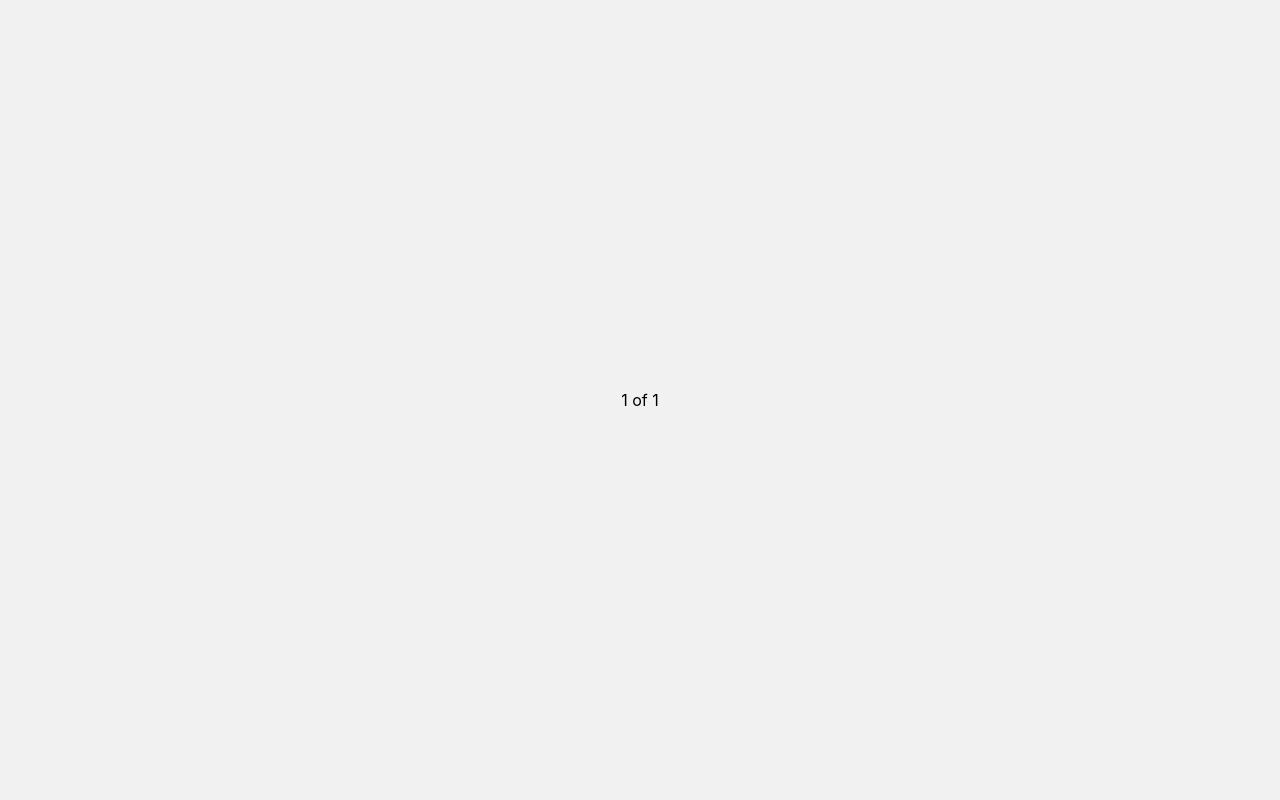
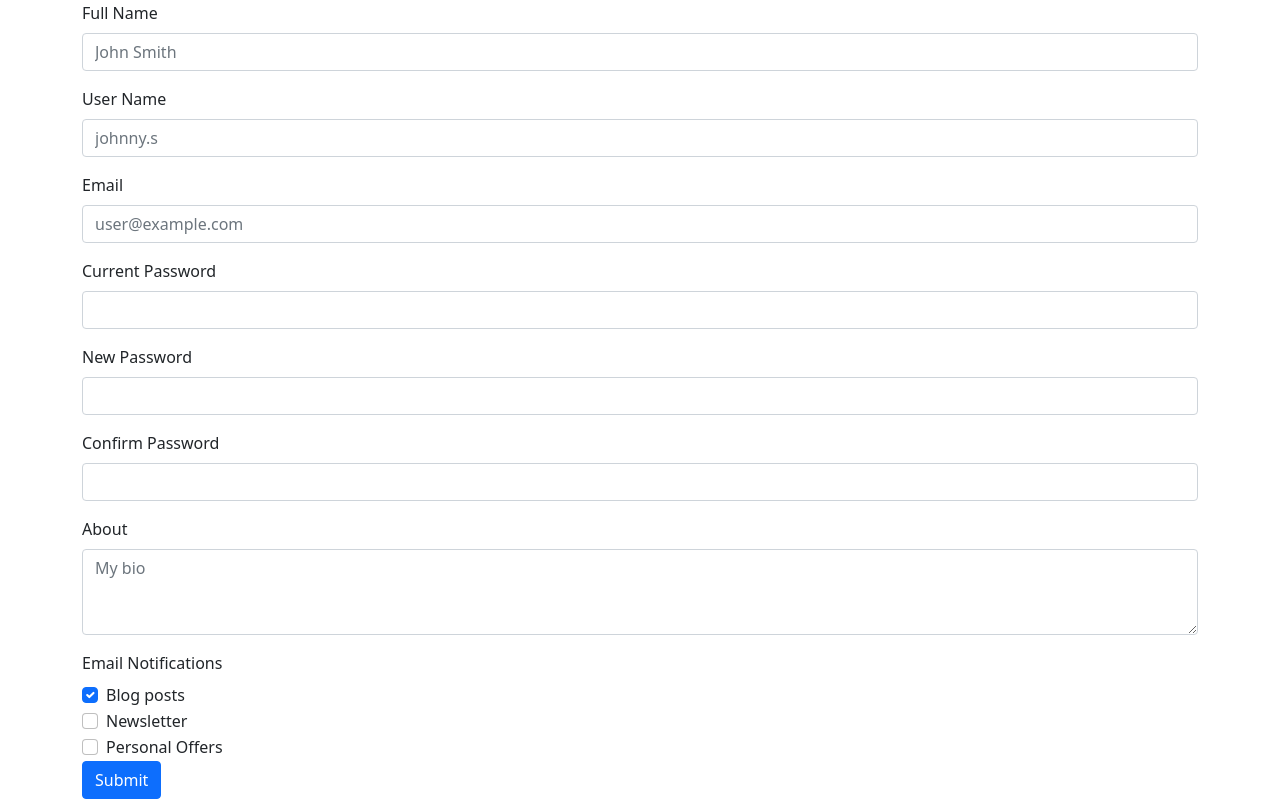
Before and after one commit to viet34tqc/nt-todo-list, a React (Create React App) app: page /profile in a window 1280 px wide. Built offline with nearby package versions, Linux system fonts and the light colour scheme; the HTML template or start-up script is replaced by a standard one.

Commit message:
Create form using React bootstrap and validate

```diff
--- a/package.json
+++ b/package.json
@@ -12,6 +12,7 @@
     "@types/react": "^17.0.0",
     "@types/react-dom": "^17.0.0",
     "axios": "^0.23.0",
+    "bootstrap": "5.1.3",
     "react": "^17.0.2",
     "react-bootstrap": "^2.0.0",
     "react-dom": "^17.0.2",
--- /dev/null
+++ b/src/components/FormFields/CheckboxGroupField.tsx
@@ -0,0 +1,61 @@
+import React, { InputHTMLAttributes, useState } from 'react';
+import { Form } from 'react-bootstrap';
+import { Control, useController } from 'react-hook-form';
+
+interface CheckboxOption {
+	label?: string;
+	value: number | string;
+}
+
+interface CheckboxGroupFieldProps
+	extends InputHTMLAttributes<HTMLInputElement> {
+	name: string;
+	control: Control<any>;
+	label?: string;
+	options: CheckboxOption[];
+}
+
+const CheckboxGroupField = ({
+	name,
+	control,
+	label,
+	placeholder,
+	options,
+}: CheckboxGroupFieldProps) => {
+	const {
+		field: { value: defaultValue, onChange, onBlur },
+		fieldState: { error },
+	} = useController({ name, control });
+
+	const [checkedValues, setCheckedValues] = useState(defaultValue || []);
+
+	const handleSelect = (checkedValue: string | number) => {
+		const newValues = checkedValues?.includes(checkedValue)
+			? checkedValues?.filter((name: string | number) => name !== checkedValue) // Uncheck
+			: [...checkedValues, checkedValue]; // Check
+		setCheckedValues(newValues);
+		return newValues; // Submitted value
+	};
+	return (
+		<>
+			<Form.Label>{label}</Form.Label>
+			{options.map(({ value, label }) => (
+				<Form.Check
+					key={value}
+					id={label}
+					label={label}
+					name={name}
+					checked={checkedValues.includes(value)}
+					onChange={() => onChange(handleSelect(value))}
+					onBlur={onBlur}
+					type="checkbox"
+				/>
+			))}
+			{error?.message && (
+				<Form.Text className="text-muted">{error?.message}</Form.Text>
+			)}
+		</>
+	);
+};
+
+export default CheckboxGroupField;
--- /dev/null
+++ b/src/components/FormFields/InputField.tsx
@@ -0,0 +1,33 @@
+import React, { InputHTMLAttributes } from 'react';
+import { Form } from 'react-bootstrap';
+import { Control, useController } from 'react-hook-form';
+
+interface InputFieldProps extends InputHTMLAttributes<HTMLInputElement> {
+	name: string;
+	control: Control<any>;
+	label?: string;
+}
+
+const InputField = ({
+	name,
+	control,
+	label,
+	type,
+	placeholder,
+}: InputFieldProps) => {
+	const {
+		field,
+		fieldState: { error },
+	} = useController({ name, control });
+	return (
+		<Form.Group className="mb-3">
+			<Form.Label>{label}</Form.Label>
+			<Form.Control {...field} type={type} placeholder={placeholder} />
+			{error?.message && (
+				<Form.Text className="text-muted">{error?.message}</Form.Text>
+			)}
+		</Form.Group>
+	);
+};
+
+export default InputField;
--- /dev/null
+++ b/src/components/FormFields/TextareaField.tsx
@@ -0,0 +1,32 @@
+import React, { InputHTMLAttributes } from 'react';
+import { Form } from 'react-bootstrap';
+import { Control, useController } from 'react-hook-form';
+
+interface TextAreaFieldProps extends InputHTMLAttributes<HTMLTextAreaElement> {
+	name: string;
+	control: Control<any>;
+	label?: string;
+}
+
+const TextAreaField = ({
+	name,
+	control,
+	label,
+	placeholder
+}: TextAreaFieldProps) => {
+	const {
+		field,
+		fieldState: { error },
+	} = useController({ name, control });
+	return (
+		<Form.Group className="mb-3" controlId="formBasicEmail">
+			<Form.Label>{label}</Form.Label>
+			<Form.Control as="textarea" {...field} rows={3} placeholder={placeholder}/>
+			{error?.message && (
+				<Form.Text className="text-muted">{error?.message}</Form.Text>
+			)}
+		</Form.Group>
+	);
+};
+
+export default TextAreaField;
--- a/src/features/profile/ProfileForm.tsx
+++ b/src/features/profile/ProfileForm.tsx
@@ -1,14 +1,113 @@
+import { yupResolver } from '@hookform/resolvers/yup';
+import 'bootstrap/dist/css/bootstrap.min.css';
 import React from 'react';
-import { Col, Container, Row } from 'react-bootstrap';
+import { Button, Container } from 'react-bootstrap';
+import { SubmitHandler, useForm } from 'react-hook-form';
+import CheckboxGroupField from 'src/components/FormFields/CheckboxGroupField';
+import InputField from 'src/components/FormFields/InputField';
+import TextAreaField from 'src/components/FormFields/TextareaField';
+import * as yup from 'yup';
 
-interface Props {}
+interface ProfileFormInputs {
+	fullname: string;
+	username: string;
+	email: string;
+	about: string;
+	password: string;
+	newPassword: string;
+	newPassword2: string;
+	emailNoti: String[];
+}
 
-const ProfileForm = (props: Props) => {
+const defaultValues = {
+	fullname: '',
+	username: '',
+	email: '',
+	about: '',
+	password: '',
+	newPassword: '',
+	newPassword2: '',
+	emailNoti: ['blog'],
+};
+
+const ProfileForm = () => {
+	const schema = yup.object({
+		fullname: yup.string(),
+		username: yup.string(),
+		email: yup.string().email('Please enter valid email'),
+		about: yup.string(),
+		password: yup.string(),
+		newPassword: yup.string(),
+		newPassword2: yup.string(),
+		emailNoti: yup.array().min(1, 'Please select at least one'),
+	});
+	const { handleSubmit, control } = useForm({
+		defaultValues,
+		resolver: yupResolver(schema),
+	});
+	const handleFormSubmit: SubmitHandler<ProfileFormInputs> = (formsValue) => {
+		console.log('formsValue', formsValue);
+	};
 	return (
 		<Container>
-			<Row>
-				<Col>1 of 1</Col>
-			</Row>
+			<form onSubmit={handleSubmit(handleFormSubmit)}>
+				<InputField
+					label="Full Name"
+					name="fullname"
+					control={control}
+					placeholder="John Smith"
+				/>
+				<InputField
+					label="User Name"
+					name="username"
+					control={control}
+					placeholder="johnny.s"
+				/>
+				<InputField
+					label="Email"
+					name="email"
+					control={control}
+					type="email"
+					placeholder="user@example.com"
+				/>
+				<InputField
+					label="Current Password"
+					name="password"
+					control={control}
+					type="password"
+				/>
+				<InputField
+					label="New Password"
+					name="newPassword"
+					control={control}
+					type="password"
+				/>
+				<InputField
+					label="Confirm Password"
+					name="newPassword2"
+					control={control}
+					type="password"
+				/>
+				<TextAreaField
+					label="About"
+					name="about"
+					control={control}
+					placeholder="My bio"
+				/>
+				<CheckboxGroupField
+					name="emailNoti"
+					label="Email Notifications"
+					control={control}
+					options={[
+						{ label: 'Blog posts', value: 'blog' },
+						{ label: 'Newsletter', value: 'newsletter' },
+						{ label: 'Personal Offers', value: 'personal' },
+					]}
+				/>
+				<Button variant="primary" type="submit">
+					Submit
+				</Button>
+			</form>
 		</Container>
 	);
 };
```
Also changed, not shown: 1 other file (tests, documents, lock files or other folders).
